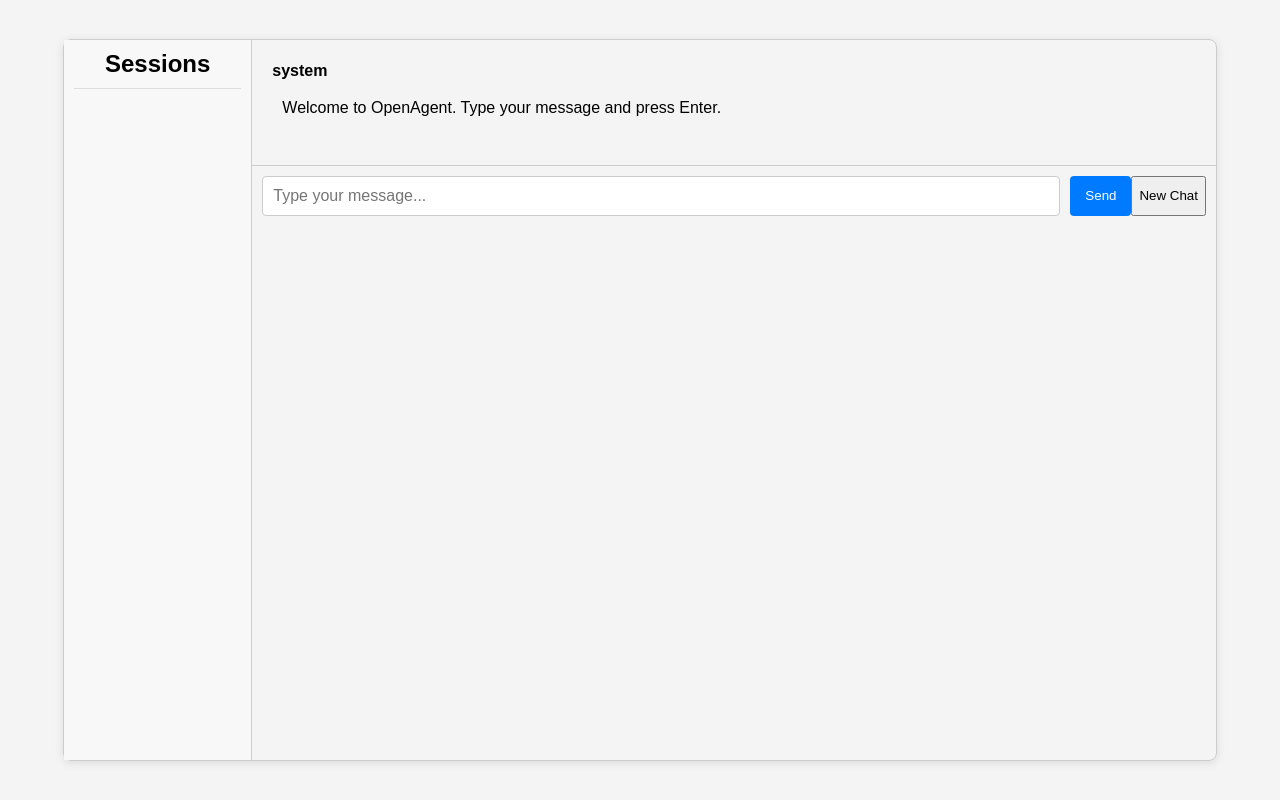
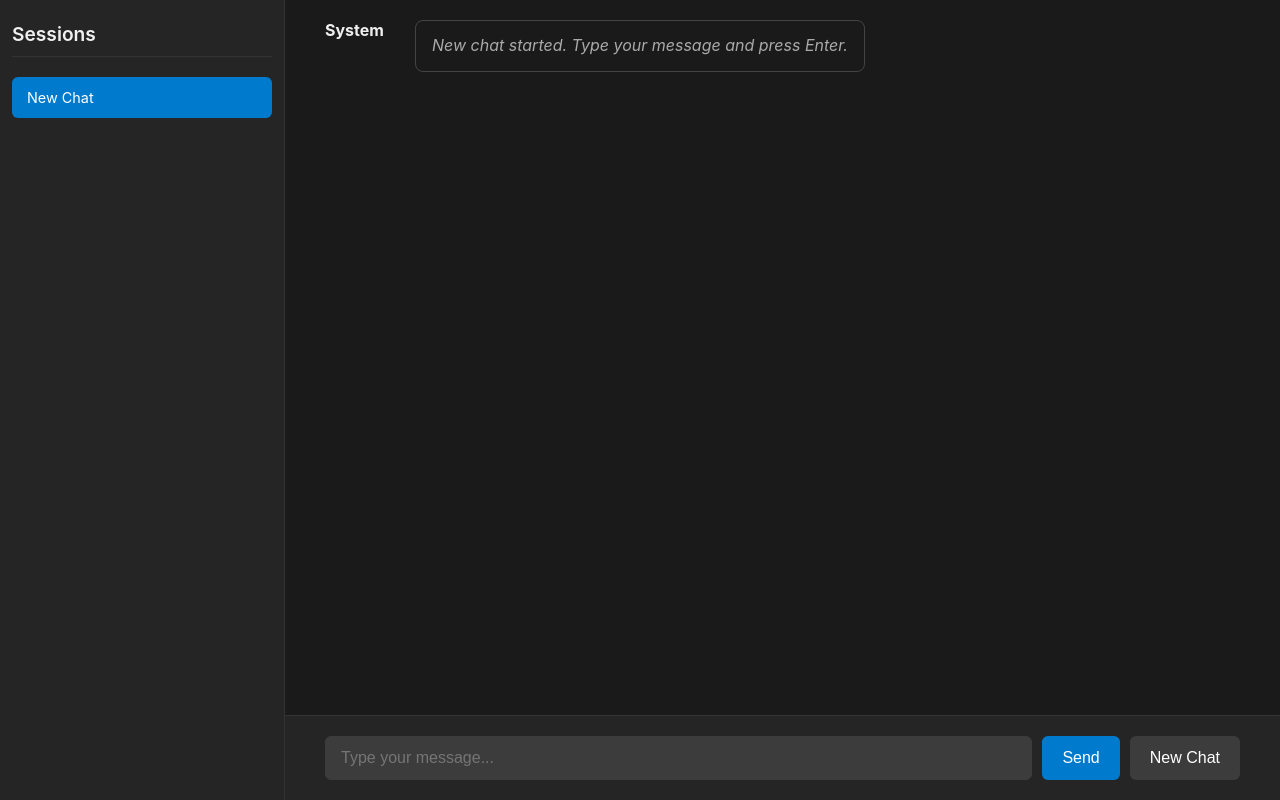
Before and after one commit to Xia-Jialin/openAgent, a plain HTML site: page web/index.html in a window 1280 px wide. Drawn offline with Linux system fonts and the light colour scheme; no server answers.

Commit message:
优化聊天界面，更新会话列表UI，添加临时 "New Chat" 项，改进样式以提升用户体验。

```diff
--- a/web/static/script.js
+++ b/web/static/script.js
@@ -12,11 +12,25 @@ document.addEventListener("DOMContentLoaded", function() {
         isNewSession = true;
         chatBox.innerHTML = '';
         addMessage("system", "New chat started. Type your message and press Enter.");
-        // 取消会话列表中的激活状态
+
+        // 更新会话列表UI
         const currentlyActive = sessionList.querySelector('.active');
         if (currentlyActive) {
             currentlyActive.classList.remove('active');
         }
+
+        // 移除临时的 "New Chat" 项（如果存在）
+        const tempNewChatItem = sessionList.querySelector('.new-chat-temp');
+        if (tempNewChatItem) {
+            tempNewChatItem.remove();
+        }
+
+        // 添加一个临时的 "New Chat" 项
+        const newChatLi = document.createElement('li');
+        newChatLi.textContent = "New Chat";
+        newChatLi.classList.add('active', 'new-chat-temp');
+        sessionList.prepend(newChatLi);
+
         console.log("New chat session started.");
     }
 
@@ -152,6 +166,13 @@ document.addEventListener("DOMContentLoaded", function() {
                                         sessionId = eventData.session_id;
                                         isNewSession = false;
                                         console.log("New session ID set:", sessionId);
+
+                                        // 移除临时的 "New Chat" 项
+                                        const tempNewChatItem = sessionList.querySelector('.new-chat-temp');
+                                        if (tempNewChatItem) {
+                                            tempNewChatItem.remove();
+                                        }
+
                                         fetchAndDisplaySessions(); // 刷新会话列表
                                     }
                                 }
@@ -231,6 +252,6 @@ document.addEventListener("DOMContentLoaded", function() {
         }
     });
 
-    addMessage("system", "Welcome to OpenAgent. Type your message and press Enter.");
+    startNewChat(); // 页面加载时直接开始一个新会话
     fetchAndDisplaySessions(); // 初始加载会话列表
 });
--- a/web/static/style.css
+++ b/web/static/style.css
@@ -1,129 +1,176 @@
+/* General styles */
 body {
-    font-family: Arial, sans-serif;
+    font-family: -apple-system, BlinkMacSystemFont, "Segoe UI", Roboto, Helvetica, Arial, sans-serif, "Apple Color Emoji", "Segoe UI Emoji", "Segoe UI Symbol";
     margin: 0;
     padding: 0;
-    background-color: #f4f4f4;
+    background-color: #1a1a1a;
+    color: #f0f0f0;
     display: flex;
-    justify-content: center;
-    align-items: center;
     height: 100vh;
+    width: 100vw;
+    overflow: hidden;
 }
 
 #container {
     display: flex;
-    width: 90vw;
-    height: 90vh;
-    box-shadow: 0 2px 10px rgba(0,0,0,0.1);
-    border: 1px solid #ccc;
-    border-radius: 8px;
+    width: 100%;
+    height: 100%;
 }
 
+/* Sidebar styles */
 #sidebar {
-    width: 200px;
-    border-right: 1px solid #ccc;
-    padding: 10px;
-    background-color: #f8f8f8;
-    overflow-y: auto;
+    width: 260px;
+    background-color: #252526;
+    padding: 12px;
+    display: flex;
+    flex-direction: column;
+    border-right: 1px solid #333;
 }
 
 #sidebar h2 {
-    margin-top: 0;
-    text-align: center;
-    border-bottom: 1px solid #ddd;
+    margin: 10px 0 20px;
     padding-bottom: 10px;
+    text-align: left;
+    font-size: 1.2em;
+    font-weight: 600;
+    border-bottom: 1px solid #333;
 }
 
 #session-list {
     list-style: none;
     padding: 0;
     margin: 0;
+    overflow-y: auto;
+    flex-grow: 1;
 }
 
 #session-list li {
-    padding: 10px;
+    padding: 12px 15px;
     cursor: pointer;
-    border-bottom: 1px solid #eee;
+    border-radius: 6px;
+    margin-bottom: 8px;
     word-wrap: break-word;
     font-size: 0.9em;
+    transition: background-color 0.2s ease;
 }
 
-#session-list li:hover, #session-list li.active {
-    background-color: #e6e6e6;
+#session-list li:hover {
+    background-color: #333333;
 }
 
+#session-list li.active {
+    background-color: #007acc;
+    color: white;
+}
+
+
+/* Chat container styles */
 #chat-container {
-    width: 100%;
+    flex-grow: 1;
+    display: flex;
+    flex-direction: column;
     height: 100%;
-    border: none;
-    border-radius: 0;
-    box-shadow: none;
 }
 
 #chat-box {
     flex-grow: 1;
     overflow-y: auto;
-    padding: 20px;
-    border-bottom: 1px solid #ccc;
+    padding: 20px 40px;
 }
 
+/* Input area styles */
 #input-container {
     display: flex;
-    padding: 10px;
+    padding: 20px 40px;
+    border-top: 1px solid #333;
+    background-color: #252526;
 }
 
 #message-input {
     flex-grow: 1;
-    border: 1px solid #ccc;
-    border-radius: 4px;
-    padding: 10px;
+    border: 1px solid #3c3c3c;
+    border-radius: 6px;
+    padding: 12px 15px;
     font-size: 1em;
+    background-color: #3c3c3c;
+    color: #f0f0f0;
+    outline: none;
+    transition: border-color 0.2s ease;
 }
 
-#send-button {
+#message-input:focus {
+    border-color: #007acc;
+}
+
+#send-button, #new-chat-button {
     border: none;
-    background-color: #007bff;
+    background-color: #007acc;
     color: white;
-    padding: 10px 15px;
-    border-radius: 4px;
+    padding: 12px 20px;
+    border-radius: 6px;
     margin-left: 10px;
     cursor: pointer;
+    font-size: 1em;
+    transition: background-color 0.2s ease;
 }
 
 #send-button:hover {
-    background-color: #0056b3;
+    background-color: #005f9e;
 }
 
+#new-chat-button {
+    background-color: #3c3c3c;
+}
+
+#new-chat-button:hover {
+    background-color: #4a4a4a;
+}
+
+/* Message styles */
 .message {
-    margin-bottom: 15px;
-    line-height: 1.4;
+    margin-bottom: 25px;
+    display: flex;
 }
 
 .message .role {
     font-weight: bold;
-    margin-bottom: 5px;
+    margin-bottom: 8px;
+    text-transform: capitalize;
+    width: 80px;
+    flex-shrink: 0;
+    padding-right: 10px;
 }
 
 .message .content {
-    padding: 10px;
+    max-width: 80%;
+    padding: 12px 16px;
     border-radius: 8px;
-    display: inline-block;
+    line-height: 1.6;
 }
 
-.user .content {
-    background-color: #007bff;
+.message.user .content {
+    background-color: #007acc;
     color: white;
 }
 
-.assistant .content {
-    background-color: #e9e9eb;
+.message.assistant .content {
+    background-color: #3c3c3c;
+}
+
+.message.system .content {
+    background-color: transparent;
+    border: 1px solid #444;
+    color: #aaa;
+    font-style: italic;
 }
 
 .tool-call {
-    background-color: #f0f0f0;
-    border: 1px solid #ddd;
+    background-color: rgba(0, 0, 0, 0.2);
+    border: 1px solid #444;
     padding: 10px;
-    margin-top: 5px;
+    margin-top: 10px;
     border-radius: 5px;
-    font-family: monospace;
+    font-family: "Fira Code", "Courier New", monospace;
     white-space: pre-wrap;
+    font-size: 0.9em;
 }
```
